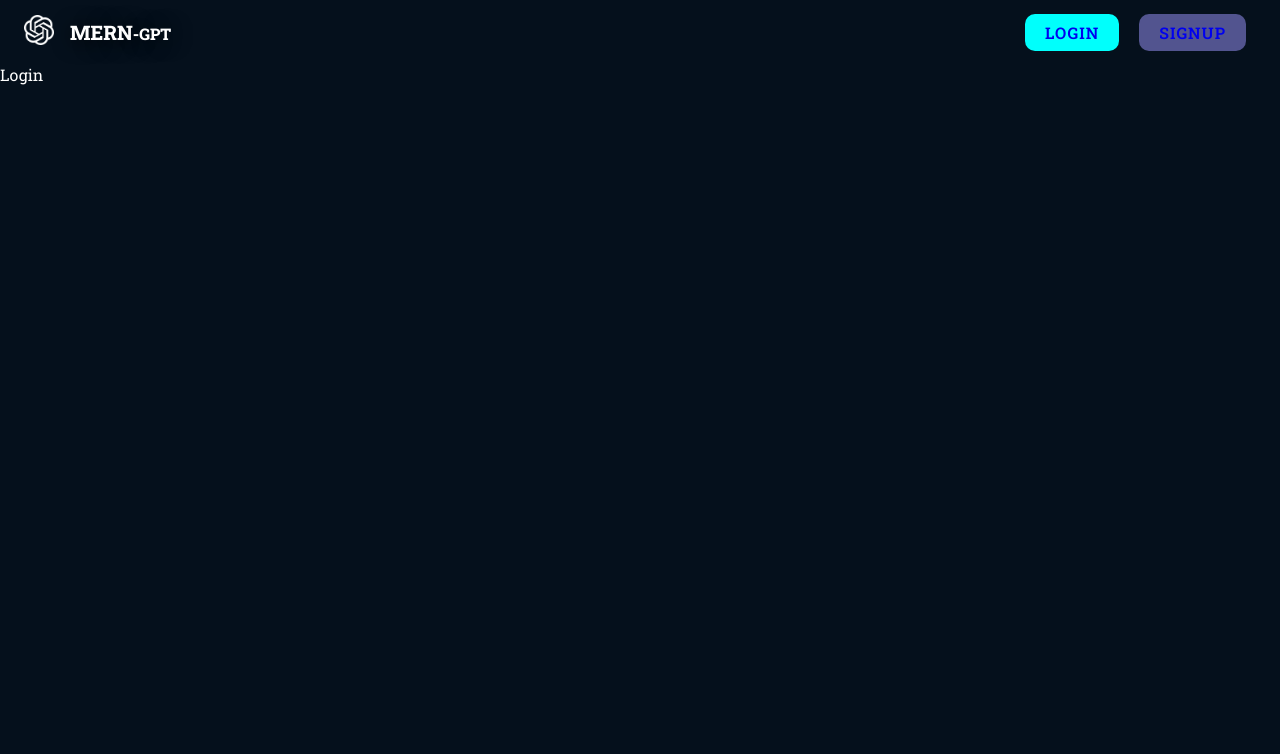
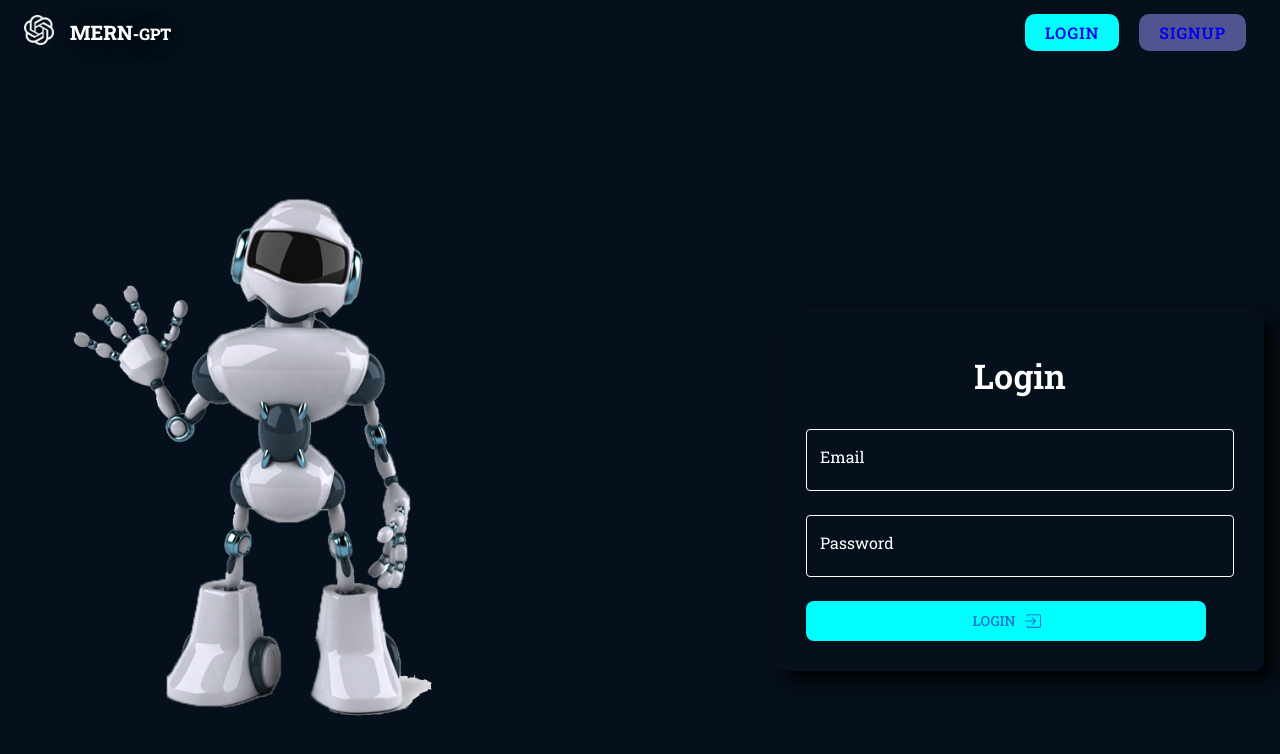
Before and after one commit to Hemanta1611/ChatBot-MERN, a React (Vite) app in the folder frontend/: page /login in a window 1280 px wide. Shown: the top 754 px of the page. Built offline with nearby package versions, Linux system fonts and the light colour scheme.

Commit message:
Designed Login Screen UI

```diff
--- a/frontend/package.json
+++ b/frontend/package.json
@@ -13,6 +13,7 @@
     "@emotion/react": "^11.13.0",
     "@emotion/styled": "^11.13.0",
     "@mui/material": "^5.16.7",
+    "axios": "^1.7.3",
     "react": "^18.3.1",
     "react-dom": "^18.3.1",
     "react-hot-toast": "^2.4.1",
--- /dev/null
+++ b/frontend/src/components/shared/CustomizedInput.tsx
@@ -0,0 +1,23 @@
+import React from "react";
+import { TextField } from "@mui/material";
+
+type Props = {
+  name: string;
+  type: string;
+  label: string;
+};
+
+const CustomizedInput = (props: Props) => {
+  return (
+    <TextField
+      margin="normal"
+      InputLabelProps={{style:{color:"white"}}}
+      name={props.name}
+      label={props.label}
+      type={props.label}
+      inputProps={{style:{width:"400px", borderRadius:10, fontSize:20, color:"white"}}}
+    ></TextField>
+  );
+};
+
+export default CustomizedInput;
--- a/frontend/src/index.css
+++ b/frontend/src/index.css
@@ -22,3 +22,9 @@
   text-decoration: none;
   letter-spacing: 1px;
 }
+
+
+.MuiOutlinedInput-input-root.Mui-focused,
+.MuiOutlinedInput-notchedOutline{
+  border-color: white !important;
+}
--- a/frontend/src/pages/Login.tsx
+++ b/frontend/src/pages/Login.tsx
@@ -1,9 +1,76 @@
 import React from "react";
+import CustomizedInput from "../components/shared/CustomizedInput";
+import { Box, Typography, Button } from "@mui/material";
+import {IoIosLogIn} from 'react-icons/io';
 
 const Login = () => {
-    return (
-        <div>Login</div>
-    )
-}
+    const handleSubmit = (e: React.FormEvent<HTMLFormElement>) => {
+        e.preventDefault()
+        const formData = new FormData(e.currentTarget);
+        const email = formData.get("email");
+        const password = formData.get("password");
+        console.log(email, password);
+    }
+  return (
+    <Box width={"100%"} height={"100%"} display="flex" flex={1}>
+      <Box padding={8} mt={8} display={{ md: "flex", sm: "none", xs: "none" }}>
+        <img src="/airobot.png" alt="Robot" style={{ width: "400px" }} />
+      </Box>
+      <Box
+        display={"flex"}
+        flex={{ xs: 1, md: 0.5 }}
+        justifyContent={"center"}
+        alignItems={"center"}
+        padding={2}
+        ml={"auto"}
+        mt={16}
+      >
+        <form
+          onSubmit={(handleSubmit)}
+          action=""
+          style={{
+            margin: "auto",
+            padding: "30px",
+            boxShadow: "10px 10px 20px #000",
+            borderRadius: "10px",
+            border: "none",
+          }}
+        >
+          <Box
+            sx={{
+              display: "flex",
+              flexDirection: "column",
+              justifyContent: "center",
+            }}
+          >
+            <Typography
+              variant="h4"
+              textAlign="center"
+              padding={2}
+              fontWeight={600}
+            >
+              Login
+            </Typography>
+            <CustomizedInput type="email" name="email" label="Email" />
+            <CustomizedInput type="password" name="password" label="Password" />
+            <Button
+              type="submit"
+              sx={{
+                px: 2,
+                py: 1,
+                mt: 2,
+                width: "400px",
+                borderRadius: 2,
+                bgcolor: "#00fffc",
+                ":hover": { bgcolor: "white", color: "black" },
+              }}
+              endIcon={<IoIosLogIn />}
+            >Login</Button>
+          </Box>
+        </form>
+      </Box>
+    </Box>
+  );
+};
 
 export default Login;
```
